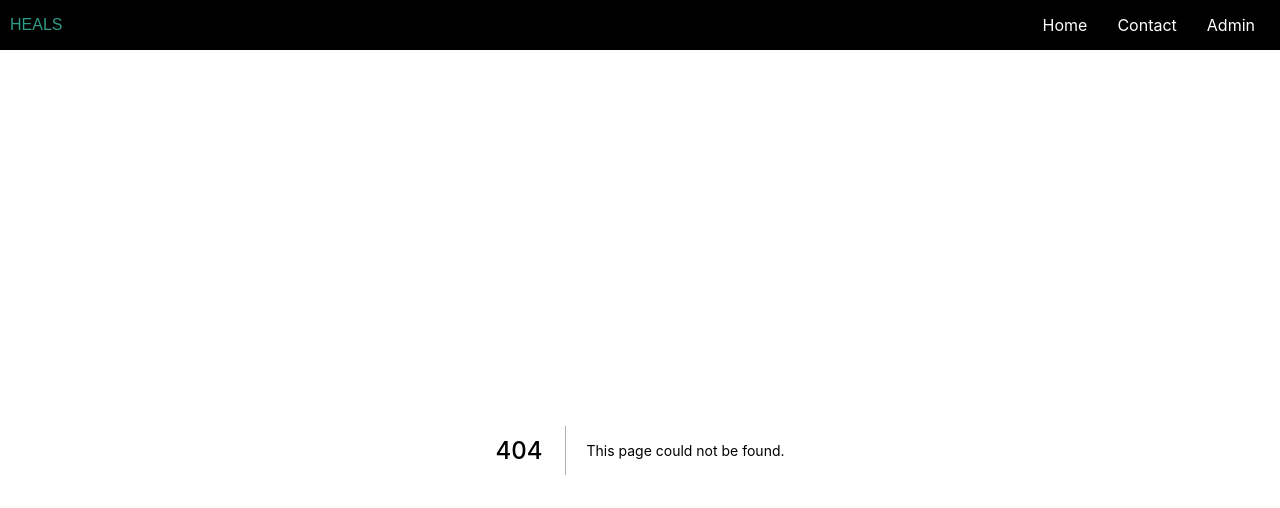
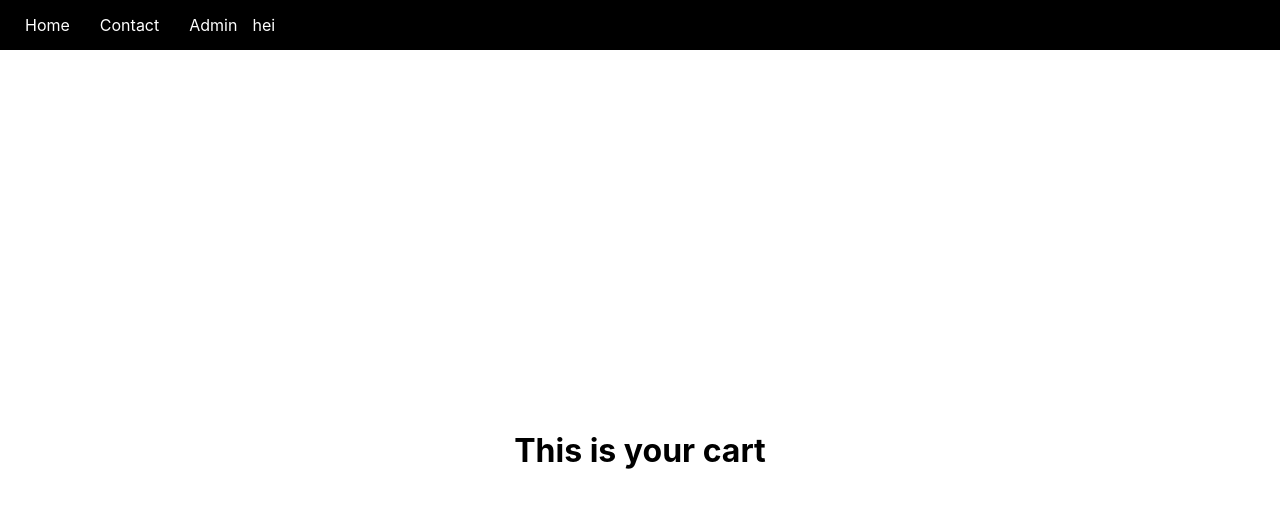
Before and after one commit to camilla-design/heels-shop, a Next.js app: page /cart in a window 1280 px wide. Before the commit this address had no page. Shown: the top 508 px of the page. Built offline with nearby package versions, Linux system fonts and the light colour scheme; a web font is replaced by a local one.

Commit message:
adding cart

```diff
--- a/components/Nav.js
+++ b/components/Nav.js
@@ -1,12 +1,9 @@
 import Link from "next/link";
 import navStyles from "../styles/Nav.module.css";
 
-const Nav = () => {
+function Nav() {
   return (
     <nav className={navStyles.nav}>
-      <ul>
-        <li className={navStyles.logo}>HEALS</li>
-      </ul>
       <ul>
         <li>
           <Link href="/">Home</Link>
@@ -17,6 +14,7 @@ const Nav = () => {
         <li>
           <Link href="/adminLogin">Admin</Link>
         </li>
+        hei
       </ul>
     </nav>
   );
--- a/package.json
+++ b/package.json
@@ -11,11 +11,13 @@
     "@formspree/react": "^2.2.3",
     "@hookform/resolvers": "^1.3.7",
     "axios": "^0.21.1",
+    "bcrypt": "^5.0.1",
     "framer": "^1.2.30",
     "framer-motion": "^4.1.17",
     "global-react-state": "^1.2.1",
     "global-state": "^0.2.1",
     "js-cookie": "^2.2.1",
+    "jsonwebtoken": "^8.5.1",
     "mongoose": "^5.12.11",
     "next": "^10.2.3",
     "next-images": "^1.7.0",
--- /dev/null
+++ b/pages/cart.js
@@ -0,0 +1,24 @@
+import Head from "next/head";
+import { API_URL } from "./api/API";
+import {useState} from 'react';
+
+
+
+
+function Cart() {
+
+
+  return (
+    <>
+      <Head>
+        <title>Cart</title>
+      </Head>
+      <div>
+        <h1>This is your cart</h1>
+
+      </div>
+    </>
+  );
+}
+
+export default Cart;
--- a/pages/detail/[id]/index.js
+++ b/pages/detail/[id]/index.js
@@ -31,7 +31,10 @@ const fadeInUp = {
   }
 };
 
+
+
 const product = ({ product }) => {
+
   return (
     <>
       <Head>
@@ -62,7 +65,8 @@ const product = ({ product }) => {
             <span className={productStyle.priceDescription}>Price: {product.price}$</span>
             </div>
             <div className={productStyle.buttons}>
-            <a className={productStyle.cart} href="">Add To Cart</a>
+            <button className={productStyle.cart} >Add To Cart</button>
+
             </div>
           </div>
         </div>
```
Also changed, not shown: 1 other file (tests, documents, lock files or other folders).
